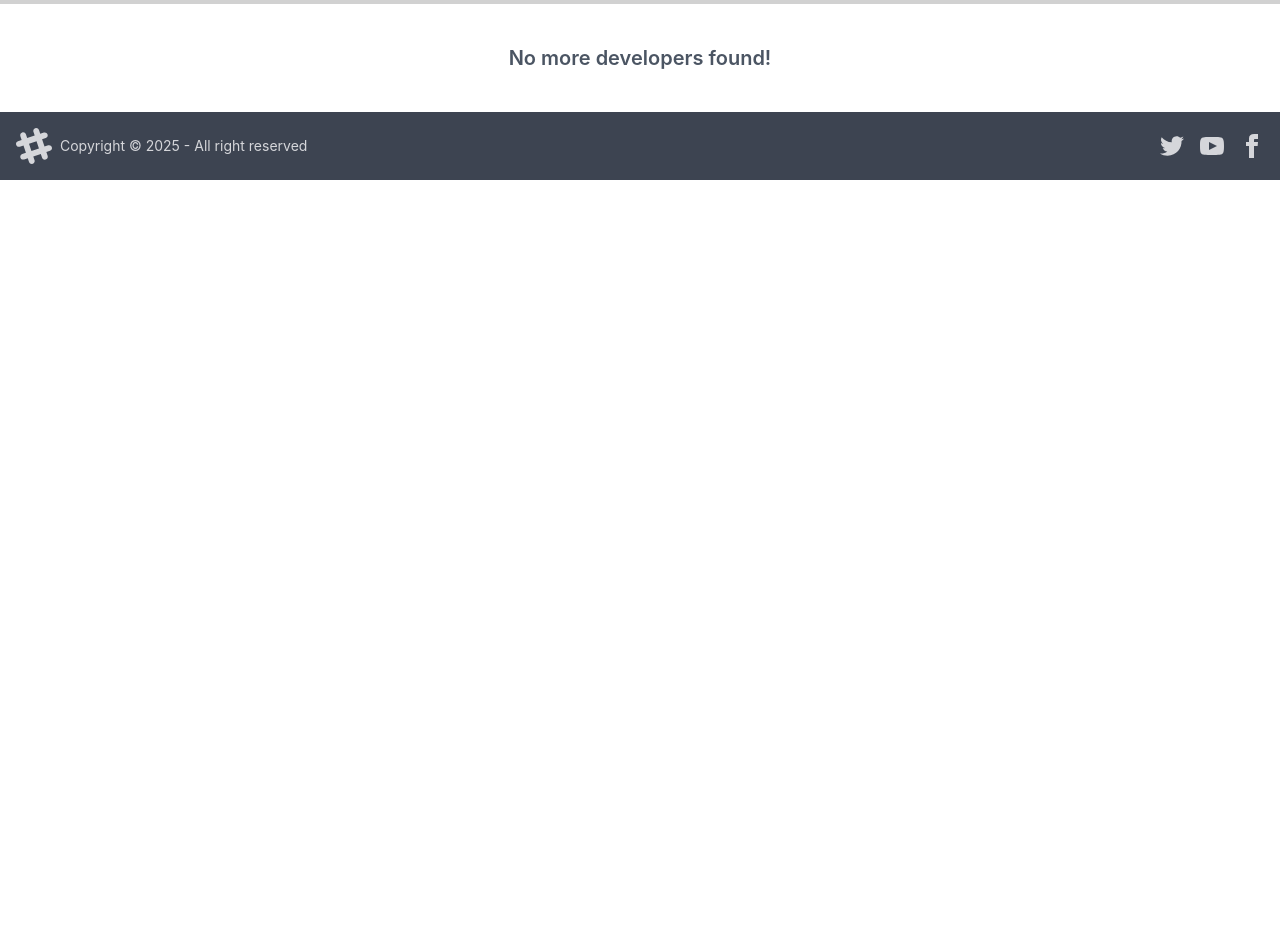
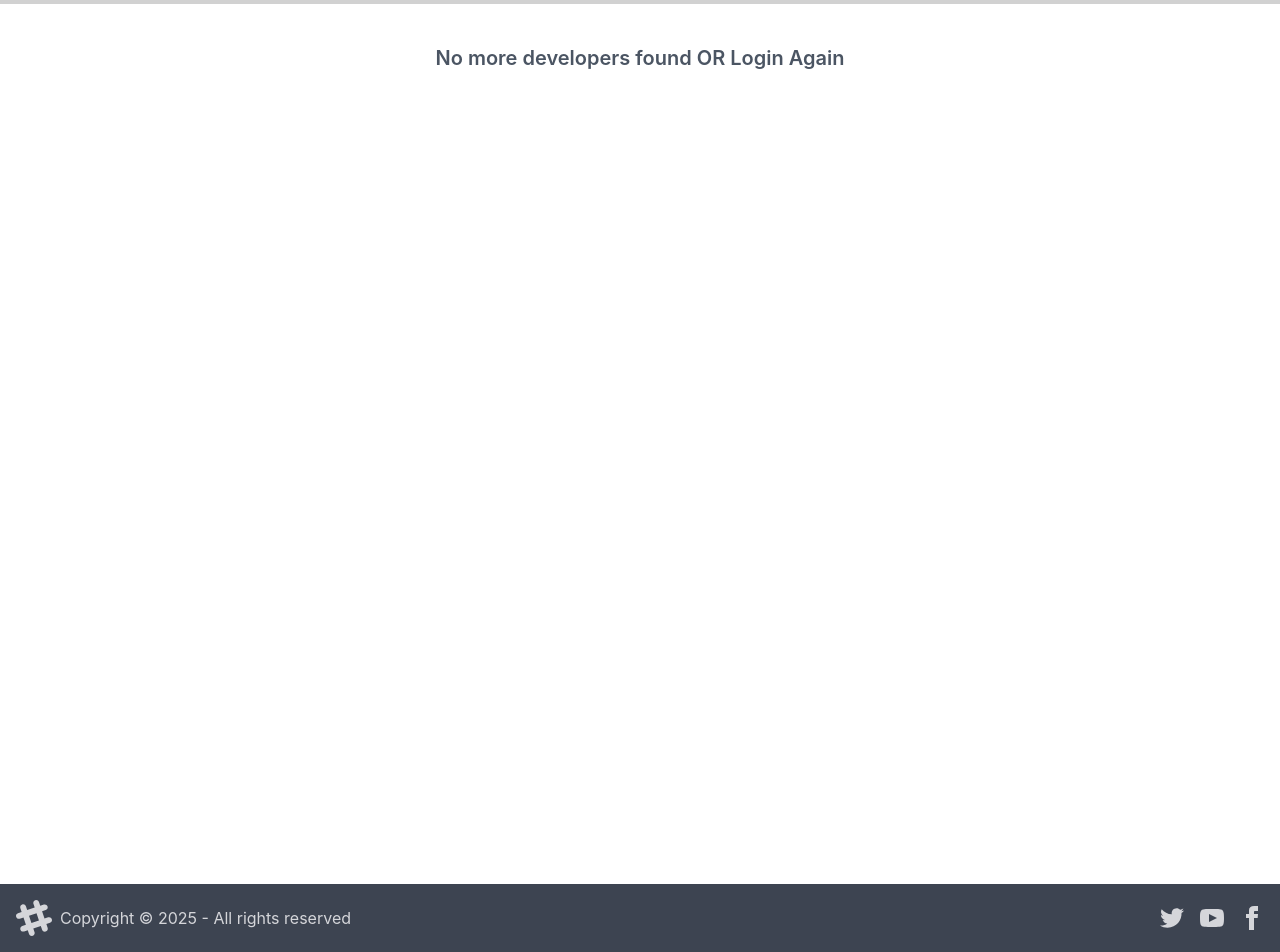
Before and after one commit to ekantverma/DevTinder, a React (Vite) app in the folder frontend/: page / in a window 1280 px wide. Shown: the part 60-1012 px from the top of the page. Before the commit the page ends 800 px from the top, so only its background shows below. Built offline with nearby package versions, Linux system fonts and the light colour scheme; no server answers.

Commit message:
some minor fixes

```diff
--- a/frontend/src/components/Feed.jsx
+++ b/frontend/src/components/Feed.jsx
@@ -47,7 +47,7 @@ const Feed = () => {
   };
 
   if (!feed || feed.length === 0 || currentIndex >= feed.length) {
-    return <h1 className="text-center my-10 text-xl font-semibold text-gray-600">No more developers found!</h1>;
+    return <h1 className="text-center my-10 text-xl font-semibold text-gray-600 h-screen">No more developers found OR Login Again</h1>;
   }
 
   return (
--- a/frontend/src/components/Footer.jsx
+++ b/frontend/src/components/Footer.jsx
@@ -1,54 +1,63 @@
+import React from "react";
+
 const Footer = () => {
   return (
-    <div>
-      <footer className="footer bg-neutral text-neutral-content items-center p-4 mt-auto">
-        <aside className="grid-flow-col items-center">
+    <footer className="bg-neutral text-neutral-content p-4">
+      <div className="container mx-auto flex flex-col md:flex-row items-center justify-between">
+        {/* Left Section */}
+        <div className="flex items-center space-x-2">
           <svg
             width="36"
             height="36"
             viewBox="0 0 24 24"
             xmlns="http://www.w3.org/2000/svg"
-            fillRule="evenodd"
-            clipRule="evenodd"
-            className="fill-current">
+            className="fill-current"
+          >
             <path d="M22.672 15.226l-2.432.811.841 2.515c.33 1.019-.209 2.127-1.23 2.456-1.15.325-2.148-.321-2.463-1.226l-.84-2.518-5.013 1.677.84 2.517c.391 1.203-.434 2.542-1.831 2.542-.88 0-1.601-.564-1.86-1.314l-.842-2.516-2.431.809c-1.135.328-2.145-.317-2.463-1.229-.329-1.018.211-2.127 1.231-2.456l2.432-.809-1.621-4.823-2.432.808c-1.355.384-2.558-.59-2.558-1.839 0-.817.509-1.582 1.327-1.846l2.433-.809-.842-2.515c-.33-1.02.211-2.129 1.232-2.458 1.02-.329 2.13.209 2.461 1.229l.842 2.515 5.011-1.677-.839-2.517c-.403-1.238.484-2.553 1.843-2.553.819 0 1.585.509 1.85 1.326l.841 2.517 2.431-.81c1.02-.33 2.131.211 2.461 1.229.332 1.018-.21 2.126-1.23 2.456l-2.433.809 1.622 4.823 2.433-.809c1.242-.401 2.557.484 2.557 1.838 0 .819-.51 1.583-1.328 1.847m-8.992-6.428l-5.01 1.675 1.619 4.828 5.011-1.674-1.62-4.829z"></path>
           </svg>
-          <p>Copyright © {new Date().getFullYear()} - All right reserved</p>
-        </aside>
-        <nav className="grid-flow-col gap-4 md:place-self-center md:justify-self-end">
-          <a>
+          <p>
+            Copyright © {new Date().getFullYear()} - All rights reserved
+          </p>
+        </div>
+
+        {/* Right Section - Social Icons */}
+        <div className="flex space-x-4 mt-4 md:mt-0">
+          <a href="#">
             <svg
               xmlns="http://www.w3.org/2000/svg"
               width="24"
               height="24"
+              className="fill-current"
               viewBox="0 0 24 24"
-              className="fill-current">
+            >
               <path d="M24 4.557c-.883.392-1.832.656-2.828.775 1.017-.609 1.798-1.574 2.165-2.724-.951.564-2.005.974-3.127 1.195-.897-.957-2.178-1.555-3.594-1.555-3.179 0-5.515 2.966-4.797 6.045-4.091-.205-7.719-2.165-10.148-5.144-1.29 2.213-.669 5.108 1.523 6.574-.806-.026-1.566-.247-2.229-.616-.054 2.281 1.581 4.415 3.949 4.89-.693.188-1.452.232-2.224.084.626 1.956 2.444 3.379 4.6 3.419-2.07 1.623-4.678 2.348-7.29 2.04 2.179 1.397 4.768 2.212 7.548 2.212 9.142 0 14.307-7.721 13.995-14.646.962-.695 1.797-1.562 2.457-2.549z"></path>
             </svg>
           </a>
-          <a>
+          <a href="#">
             <svg
               xmlns="http://www.w3.org/2000/svg"
               width="24"
               height="24"
+              className="fill-current"
               viewBox="0 0 24 24"
-              className="fill-current">
+            >
               <path d="M19.615 3.184c-3.604-.246-11.631-.245-15.23 0-3.897.266-4.356 2.62-4.385 8.816.029 6.185.484 8.549 4.385 8.816 3.6.245 11.626.246 15.23 0 3.897-.266 4.356-2.62 4.385-8.816-.029-6.185-.484-8.549-4.385-8.816zm-10.615 12.816v-8l8 3.993-8 4.007z"></path>
             </svg>
           </a>
-          <a>
+          <a href="#">
             <svg
               xmlns="http://www.w3.org/2000/svg"
               width="24"
               height="24"
+              className="fill-current"
               viewBox="0 0 24 24"
-              className="fill-current">
+            >
               <path d="M9 8h-3v4h3v12h5v-12h3.642l.358-4h-4v-1.667c0-.955.192-1.333 1.115-1.333h2.885v-5h-3.808c-3.596 0-5.192 1.583-5.192 4.615v3.385z"></path>
             </svg>
           </a>
-        </nav>
-      </footer>
-    </div>
+        </div>
+      </div>
+    </footer>
   );
 };
 
--- /dev/null
+++ b/frontend/src/components/LoadingShimmer.jsx
@@ -0,0 +1,11 @@
+import React from 'react'
+
+const LoadingShimmer = () => {
+  return (
+    <div>
+
+    </div>
+  )
+}
+
+export default LoadingShimmer
```
